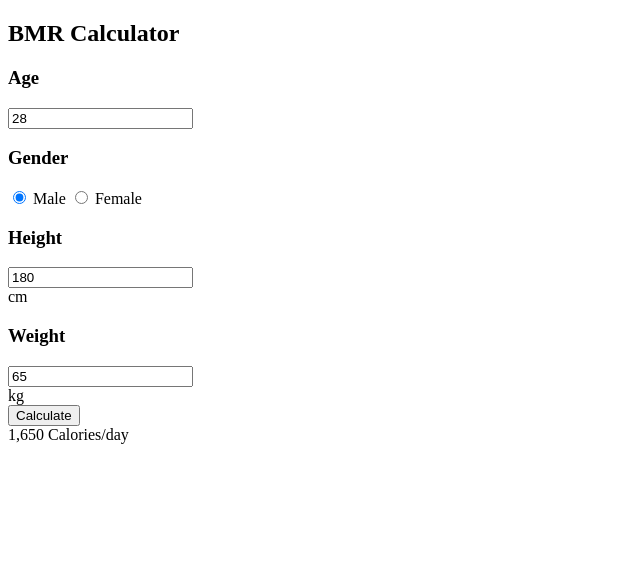
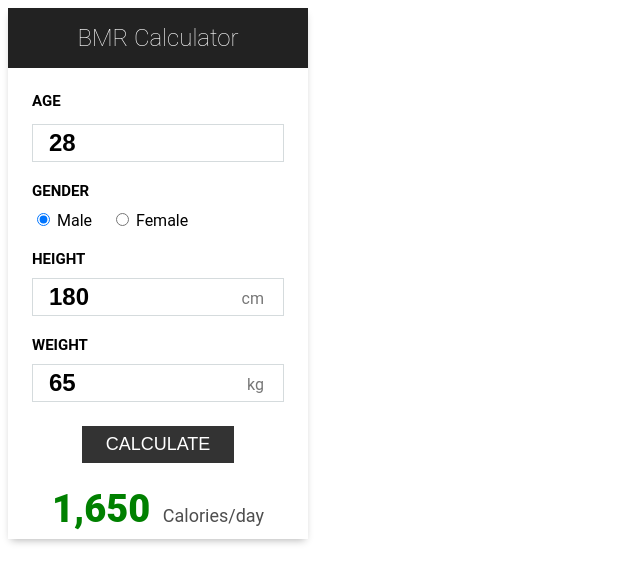
Before and after one commit to Jadslog/14-BMR-Calculator, a plain HTML site: page index.html in a window 1280 px wide. Shown: the whole page, without its empty margins (0-640 px from the left). Drawn offline with Linux system fonts and the light colour scheme.

Commit message:
css code

```diff
--- a/index.html
+++ b/index.html
@@ -38,7 +38,7 @@
         </div>
 
         <div class="result">
-            <button class="calculate">Calculate</button>
+            <button class="calculate-btn">Calculate</button>
 
             <div class="result-messages">
                 <span class="calories">1,650</span>
--- a/style.css
+++ b/style.css
@@ -0,0 +1,82 @@
+.bmr-calculator {
+    max-width: 300px;
+    font-family: "Roboto", sans-serif;
+    padding: 8px 24px;
+    box-shadow: 0 4px 8px -3px rgba(0, 0, 0, 0.3);
+}
+
+.bmr-calculator,
+.bmr-calculator * {
+    box-sizing: border-box;
+}
+
+.bmr-calculator h2 {
+    text-align: center;
+    background: #222;
+    color: #fff;
+    font-weight: 100;
+    margin: -8px -24px;
+    margin-bottom: 8px;
+    padding: 16px;
+}
+
+.bmr-calculator form h3 {
+    font-size: 15px;
+    text-transform: uppercase;
+    margin: 16px 0 10px 0;
+}
+
+.bmr-calculator form input[type='text'] {
+    width: 100%;
+    padding: 4px 16px;
+    font-size: 24px;
+    font-weight: bold;
+    border: 1px solid #d5dbdd;
+}
+
+.bmr-calculator form {
+    display: flex;
+    flex-direction: column;
+    gap: 4px;
+}
+
+.bmr-calculator form #female {
+    margin-left: 20px;
+}
+
+.bmr-calculator form .height,
+.bmr-calculator form .weight {
+    position: relative;
+}
+
+.bmr-calculator .unit {
+    position: absolute;
+    right: 20px;
+    top: 55px;
+    color: #777;
+}
+
+.bmr-calculator .result .calculate-btn {
+    padding: 8px 24px;
+    margin: 24px 0;
+    font-size: 18px;
+    font-weight: 100;
+    text-transform: uppercase;
+    border: none;
+    background: #333;
+    color: #fff;
+    cursor: pointer;
+}
+
+.bmr-calculator .result {
+    text-align: center;
+    color: #4e4e4e;
+    font-size: 18px;
+}
+
+.bmr-calculator .result .calories {
+    color: green;
+    font-size: 38px;
+    font-weight: 900;
+    margin-right: 8px;
+}
```
